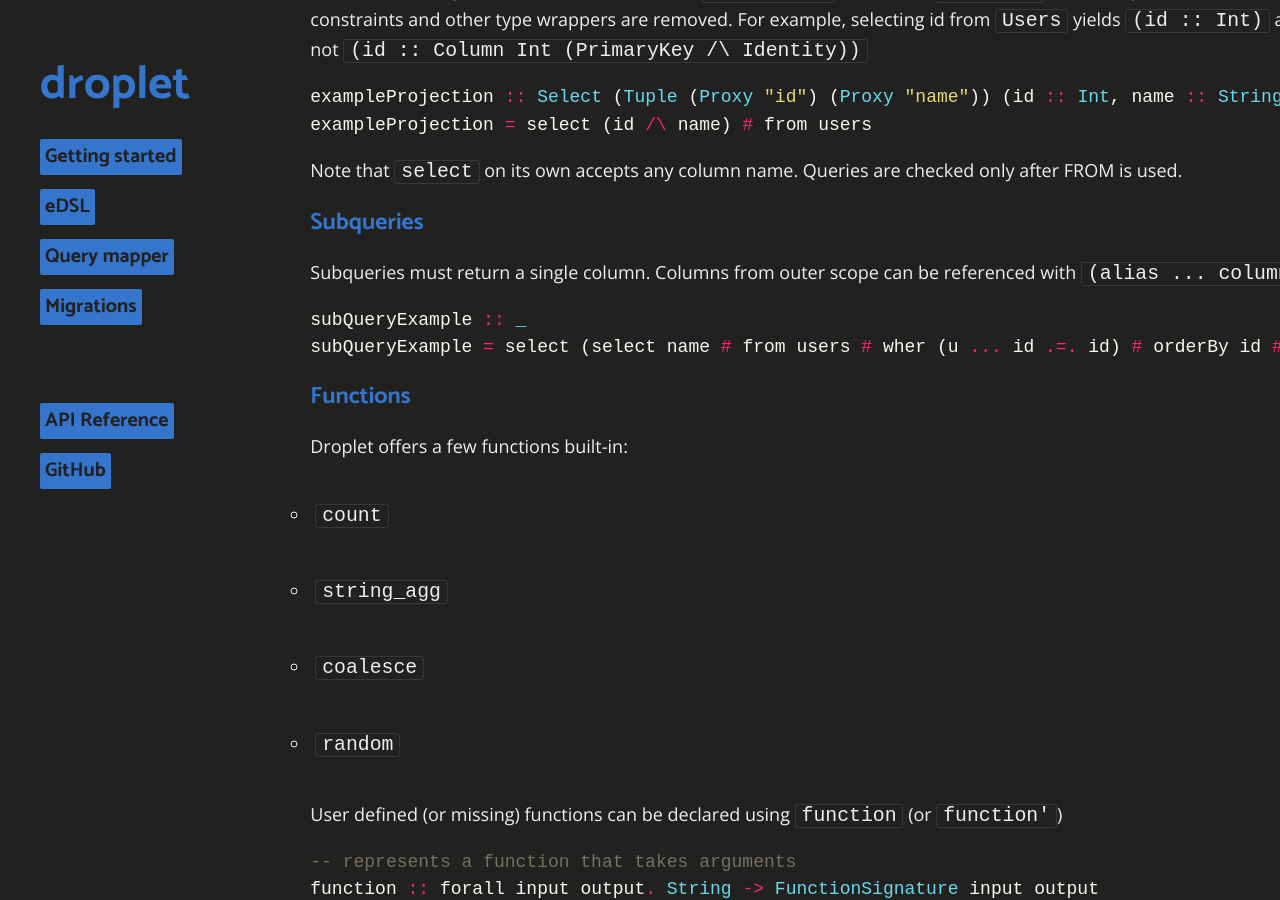
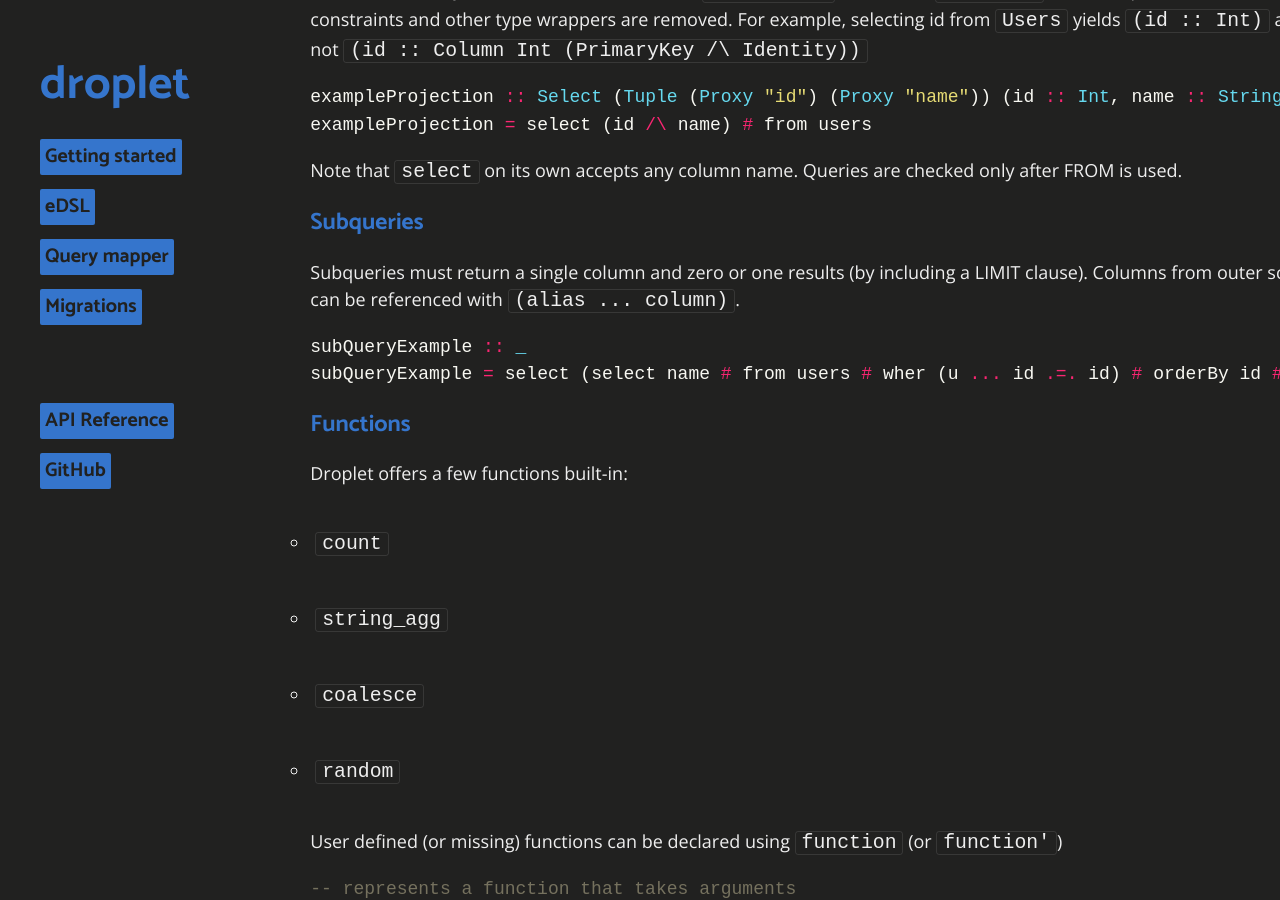
Before and after one commit to easafe/purescript-droplet, a Jekyll site: the page built from docs/edsl.md, in a window 1280 px wide and 900 px high, scrolled down 3675 px. Built offline with Jekyll 4.4.1, drawn with Linux system fonts in a browser that asks for light colours.

Commit message:
Safer subqueries (#11)
* Mandatory LIMIT for sub queries

* Fix invalid order by reference of grouped columns

* Proper instances for group by projection

* Fix order by with aggregations

````diff
--- a/docs/edsl.md
+++ b/docs/edsl.md
@@ -150,7 +150,7 @@ Note that `select` on its own accepts any column name. Queries are checked only
 
 ### Subqueries
 
-Subqueries must return a single column. Columns from outer scope can be referenced with `(alias ... column)`.
+Subqueries must return a single column and zero or one results (by including a LIMIT clause). Columns from outer scope can be referenced with `(alias ... column)`.
 
 ```haskell
 subQueryExample :: _
````
Also changed, not shown: README.md, 6 other files.
